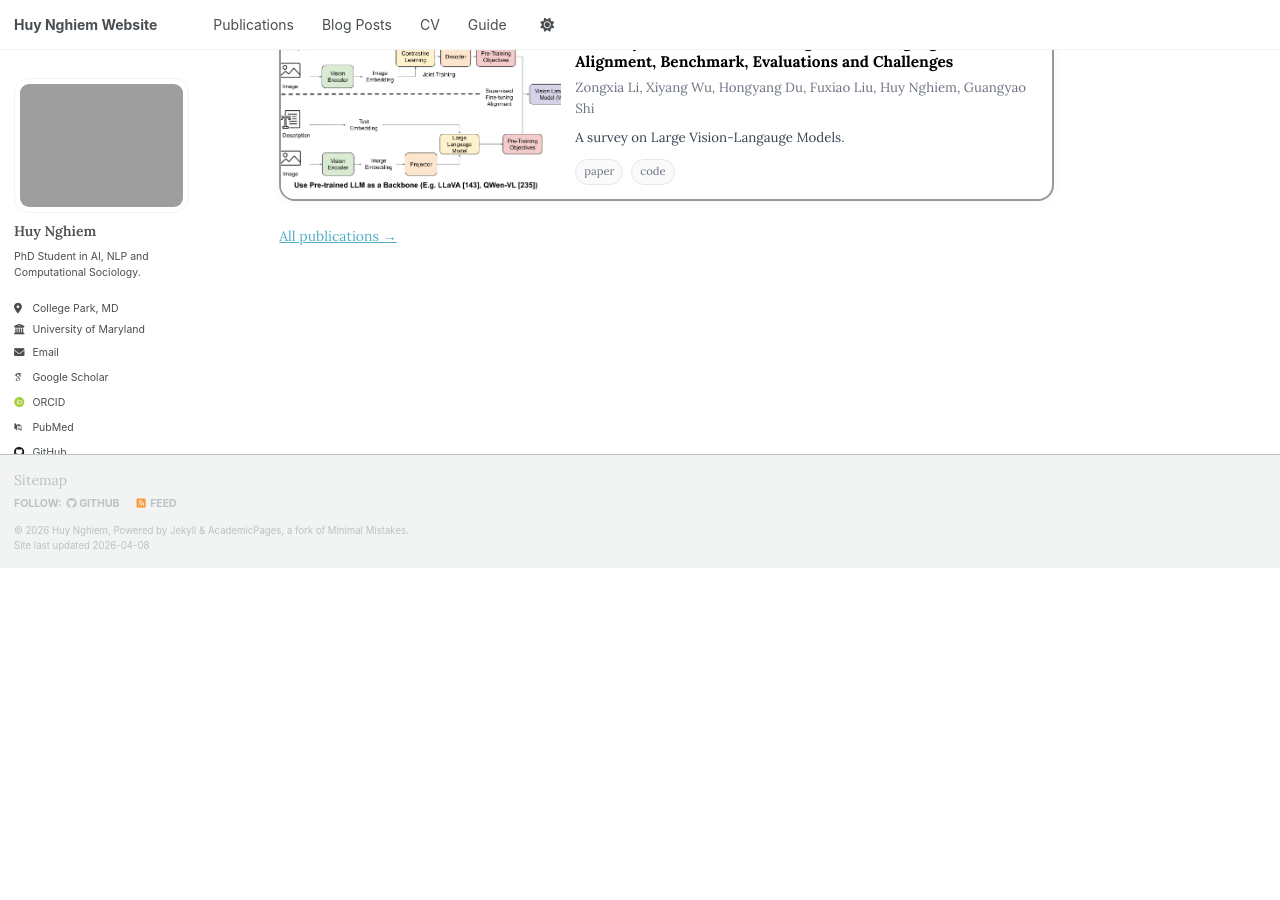
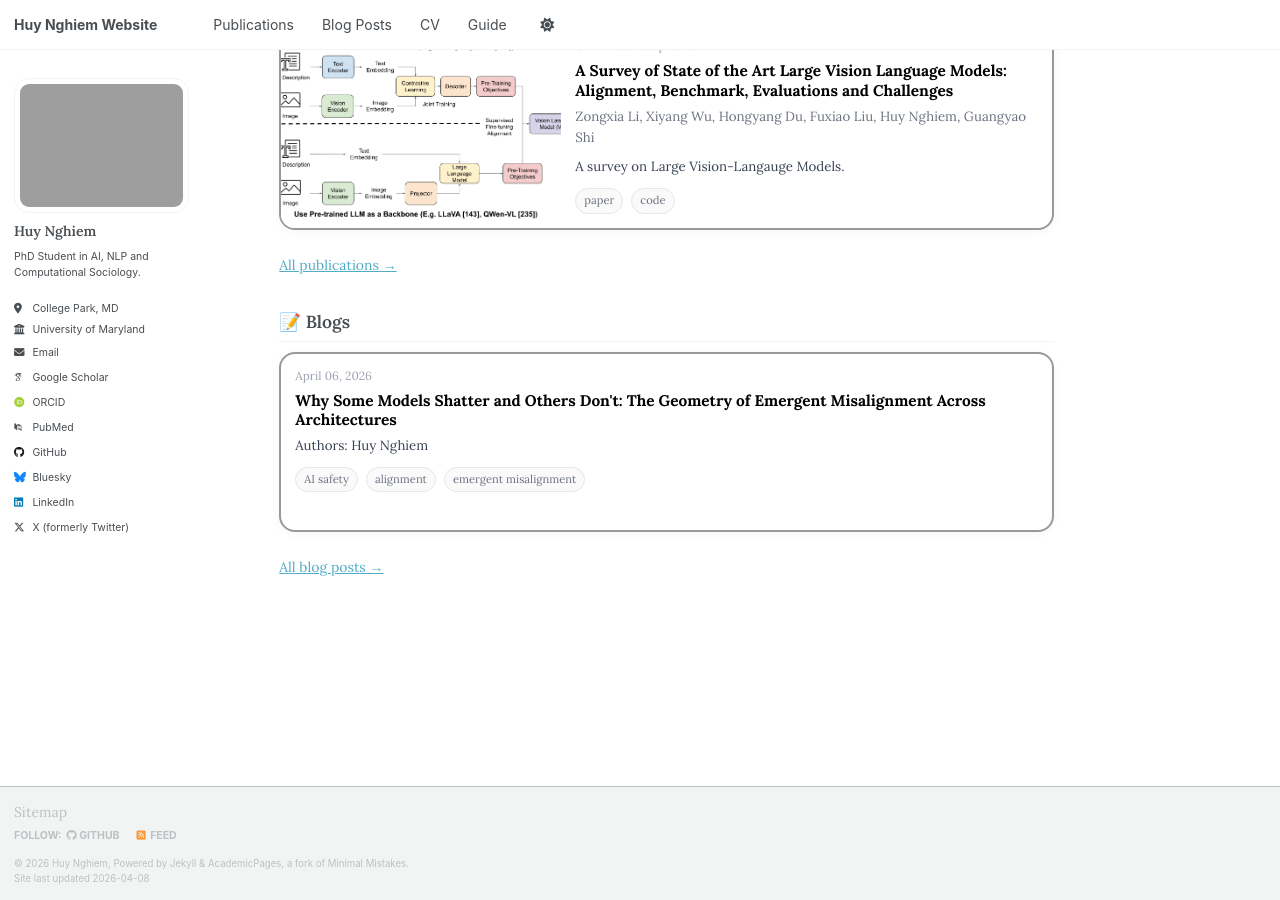
Before and after one commit to hnghiem-nlp/hnghiem-nlp.github.io, a Jekyll site: the page built from _pages/about.md, in a window 1280 px wide and 900 px high, scrolled down 1473 px. Built offline with Jekyll 4.4.1, drawn with Linux system fonts in a browser that asks for light colours; some web fonts are replaced; a script that is not in the unit is left out; before the commit the page ends 2041 px from its top, so only the background shows below that; some of the changed text lies outside the part shown.

Commit message:
Add Blogs section to homepage and blog news entry
Co-Authored-By: Claude Opus 4.6 (1M context) <noreply@anthropic.com>

```diff
--- /dev/null
+++ b/_includes/featured_blogs.html
@@ -0,0 +1,21 @@
+<div class="paper-grid">
+    {%- assign blogs = site.posts | sort: "date" | reverse -%}
+    {%- for post in blogs limit:3 -%}
+    <a class="paper-card" href="{{ post.url | relative_url }}">
+        <div class="pc-body">
+            <div class="pc-venue">
+                {{ post.date | date: "%B %d, %Y" }}
+            </div>
+            <div class="pc-title">{{ post.title }}</div>
+            {%- if post.excerpt -%}<div class="pc-excerpt">{{ post.excerpt | strip_html | truncatewords: 40 }}</div>{%- endif -%}
+            <div class="pc-tags">
+                {%- for tag in post.tags limit:3 -%}
+                <span class="pc-tag">{{ tag }}</span>
+                {%- endfor -%}
+            </div>
+        </div>
+    </a>
+    {%- endfor -%}
+</div>
+
+<p><a href="{{ '/year-archive/' | relative_url }}">All blog posts &rarr;</a></p>
--- a/_pages/about.md
+++ b/_pages/about.md
@@ -18,7 +18,11 @@ In my free time, I enjoy casual hiking along scenic routes 🌲, exploring quain
 <ul class="news-compact">
   <li>
     <span class="news-date">04/2026</span>
-    <span class="news-text">2 papers accepted to <a href="https://2026.aclweb.org/"><b>ACL 2026</b></a>!</span>
+    <span class="news-text">✍️ First blog on finetuning and <a href="/posts/2026/04/geometry-emergent-misalignment/">Emergent Misalignment</a> out! 🔥</span>
+  </li>
+  <li>
+    <span class="news-date">04/2026</span>
+    <span class="news-text">🎉 2 papers accepted to <a href="https://2026.aclweb.org/"><b>ACL 2026</b></a>!</span>
   </li>
   <li>
     <span class="news-date">01/2026</span>
@@ -50,3 +54,7 @@ In my free time, I enjoy casual hiking along scenic routes 🌲, exploring quain
 ## Selected Publications
 
 {% include featured_pubs.html %}
+
+## 📝 Blogs
+
+{% include featured_blogs.html %}
```
